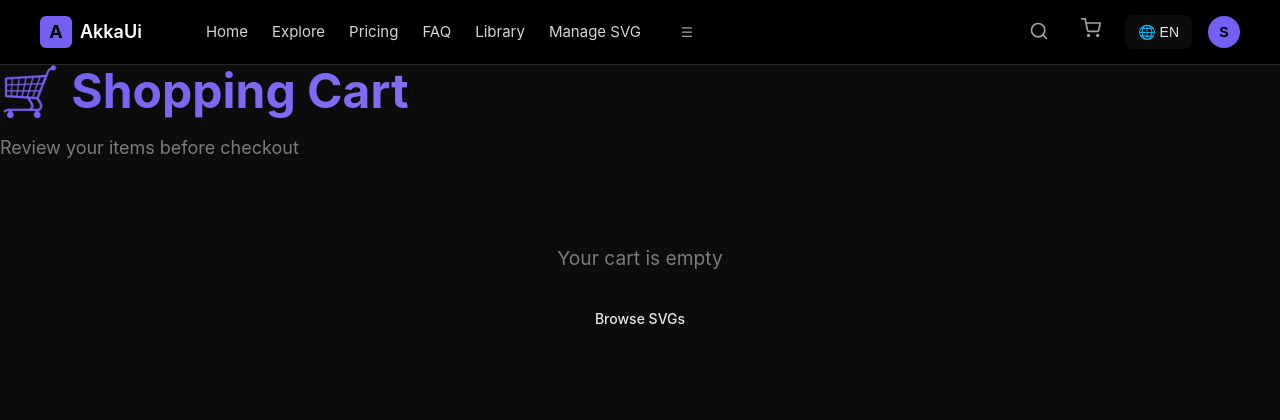
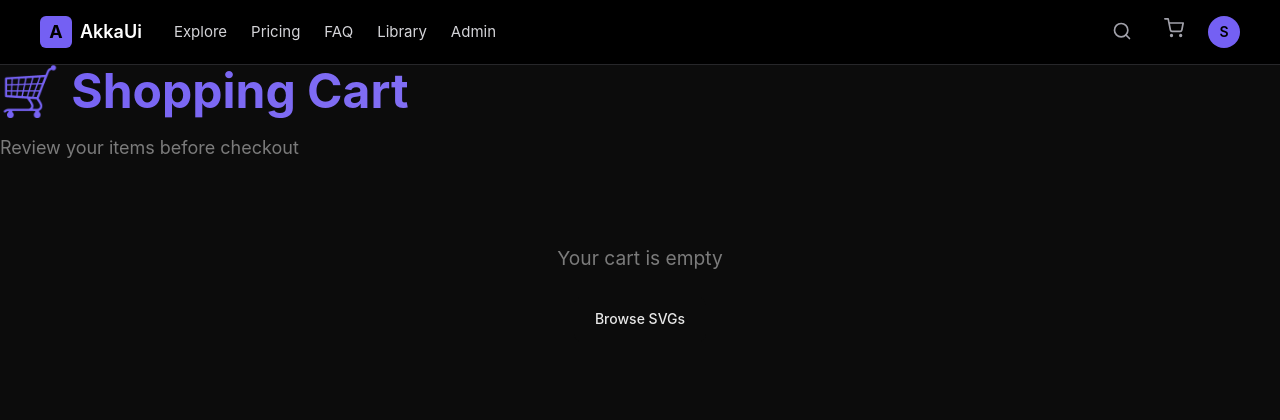
Before and after one commit to aldeandersantos/AkkaUi, a Django app: page /en/cart/ in a window 1280 px wide. Shown: the top 420 px of the page. Run offline with Django 5.2, Linux system fonts and the light colour scheme; the visitor is signed in with stand-in values (Sample User, id 1); some libraries are stand-ins or nearby versions.

Commit message:
Fix: Corrigir header menu e sistema de notificações
1. Removido dropdown do avatar do usuário - agora é link direto para perfil
2. Substituído alert() por sistema de notificação toast moderno
3. Ajustado header para ser mais próximo do design futuro_frontend
4. Menu desktop sempre visível em telas grandes (>768px)
5. Botões Sign In/Up visíveis em desktop

Co-authored-by: aldeandersantos <65050933+aldeandersantos@users.noreply.github.com>

```diff
--- a/templates/core/base.html
+++ b/templates/core/base.html
@@ -24,36 +24,35 @@
     {% block extra_head %}{% endblock %}
   </head>
   <body>
+    <!-- Notification Toast Container -->
+    <div id="notificationContainer" style="position: fixed; top: 20px; right: 20px; z-index: 10000; display: flex; flex-direction: column; gap: 0.5rem;"></div>
+
     <header class="site-header-dark">
       <div class="container">
+        <div style="display: flex; align-items: center; justify-content: space-between; width: 100%;">
+          <!-- Logo e Navegação Desktop -->
           <div style="display: flex; align-items: center; gap: 2rem;">
             <a href="{% url 'core:home' %}" class="brand">
               <span class="brand-icon">A</span>
               <span>AkkaUi</span>
             </a>
 
-          <nav class="nav" style="display: none;" id="mainNav">
-            <a href="{% url 'core:home' %}" {% if request.path == '/' %}class="active"{% endif %}>{% trans "Home" %}</a>
-            <a href="{% url 'core:explore' %}" {% if 'explore' in request.path %}class="active"{% endif %}>{% trans "Explore" %}</a>
-            <a href="{% url 'core:pricing' %}" {% if 'pricing' in request.path %}class="active"{% endif %}>{% trans "Pricing" %}</a>
-            <a href="{% url 'core:faq' %}" {% if 'faq' in request.path %}class="active"{% endif %}>FAQ</a>
+            <!-- Desktop Navigation - sempre visível em telas grandes -->
+            <nav style="display: none; gap: 1.5rem; align-items: center;" id="desktopNav">
+              <a href="{% url 'core:explore' %}" style="color: var(--text-gray-300); text-decoration: none; transition: var(--transition-fast); font-size: 0.9375rem;" onmouseover="this.style.color='var(--text-white)'" onmouseout="this.style.color='var(--text-gray-300)'">{% trans "Explore" %}</a>
+              <a href="{% url 'core:pricing' %}" style="color: var(--text-gray-300); text-decoration: none; transition: var(--transition-fast); font-size: 0.9375rem;" onmouseover="this.style.color='var(--text-white)'" onmouseout="this.style.color='var(--text-gray-300)'">{% trans "Pricing" %}</a>
+              <a href="{% url 'core:faq' %}" style="color: var(--text-gray-300); text-decoration: none; transition: var(--transition-fast); font-size: 0.9375rem;" onmouseover="this.style.color='var(--text-white)'" onmouseout="this.style.color='var(--text-gray-300)'">FAQ</a>
               {% if user.is_authenticated %}
-              <a href="{% url 'core:minha_biblioteca' %}" {% if 'minha-biblioteca' in request.path %}class="active"{% endif %}>{% trans "Library" %}</a>
+                <a href="{% url 'core:minha_biblioteca' %}" style="color: var(--text-gray-300); text-decoration: none; transition: var(--transition-fast); font-size: 0.9375rem;" onmouseover="this.style.color='var(--text-white)'" onmouseout="this.style.color='var(--text-gray-300)'">{% trans "Library" %}</a>
               {% endif %}
               {% if user.is_authenticated and user.admin %}
-              <a href="{% url 'core:admin_svg' %}" {% if 'manage/svg' in request.path %}class="active"{% endif %}>{% trans "Manage SVG" %}</a>
+                <a href="{% url 'core:admin_svg' %}" style="color: var(--text-gray-300); text-decoration: none; transition: var(--transition-fast); font-size: 0.9375rem;" onmouseover="this.style.color='var(--text-white)'" onmouseout="this.style.color='var(--text-gray-300)'">{% trans "Admin" %}</a>
               {% endif %}
             </nav>
-
-          <button class="icon-button" onclick="toggleMenu()" style="display: block; margin-left: auto;">☰</button>
           </div>
 
+          <!-- Actions - direita -->
           <div class="actions">
-          <form action="{% url 'core:explore' %}" method="get" style="position: relative; display: none;" id="searchForm">
-            <input name="q" type="search" placeholder="{% trans 'Search...' %}" aria-label="{% trans 'Search components' %}" class="input" style="padding-right: 2.5rem; width: 200px;">
-            <button type="button" onclick="toggleSearch()" style="position: absolute; right: 0.5rem; top: 50%; transform: translateY(-50%); background: none; border: none; color: var(--text-gray-400); cursor: pointer;">✕</button>
-          </form>
-
             <button class="icon-button" onclick="toggleSearch()">
               <svg width="20" height="20" viewBox="0 0 24 24" fill="none" stroke="currentColor" stroke-width="2" stroke-linecap="round" stroke-linejoin="round">
                 <circle cx="11" cy="11" r="8"></circle>
@@ -71,61 +70,64 @@
               </a>
             {% endif %}
 
-          <div class="language-switcher" style="position: relative;">
-            <button onclick="toggleLanguageMenu()" class="btn btn-outline" style="padding: 0.5rem 0.75rem; font-size: 0.875rem; height: auto;">
-              🌐 {{ LANGUAGE_CODE|upper }}
+            {% if user.is_authenticated %}
+              <!-- Avatar simples sem dropdown -->
+              <a href="{% url 'usuario:profile' %}" class="icon-button" style="width: 2rem; height: 2rem; background-color: var(--primary); border-radius: 50%; color: var(--bg-black); font-weight: 600; font-size: 0.875rem; display: flex; align-items: center; justify-content: center; text-decoration: none;" title="{% trans 'Profile' %}">
+                {{ user.username|slice:":1"|upper }}
+              </a>
+            {% else %}
+              <a href="{% url 'usuario:signin' %}" class="btn btn-outline" style="padding: 0.5rem 1rem; font-size: 0.875rem; height: auto; display: none;" id="signinBtn">{% trans "Sign In" %}</a>
+              <a href="{% url 'usuario:signup' %}" class="btn btn-primary" style="padding: 0.5rem 1rem; font-size: 0.875rem; height: auto; display: none;" id="signupBtn">{% trans "Sign Up" %}</a>
+            {% endif %}
+
+            <!-- Menu hamburguer para mobile -->
+            <button class="icon-button" onclick="toggleMobileMenu()" style="display: block;" id="menuToggle">
+              <svg width="20" height="20" viewBox="0 0 24 24" fill="none" stroke="currentColor" stroke-width="2" stroke-linecap="round" stroke-linejoin="round">
+                <line x1="3" y1="12" x2="21" y2="12"></line>
+                <line x1="3" y1="6" x2="21" y2="6"></line>
+                <line x1="3" y1="18" x2="21" y2="18"></line>
+              </svg>
             </button>
-            <div id="languageMenu" style="display: none; position: absolute; right: 0; top: 100%; margin-top: 0.5rem; background: var(--bg-gray-900); border: 1px solid var(--border-gray-800); border-radius: 0.5rem; min-width: 180px; box-shadow: 0 4px 12px rgba(0,0,0,0.3); z-index: 1000;">
-              <form action="{% url 'set_language' %}" method="post" style="margin: 0;">
-                {% csrf_token %}
-                <input name="next" type="hidden" value="{{ request.path }}">
-                {% get_current_language as LANGUAGE_CODE %}
-                {% get_available_languages as LANGUAGES %}
-                {% for lang_code, lang_name in LANGUAGES %}
-                <button type="submit" name="language" value="{{ lang_code }}"
-                        style="width: 100%; padding: 0.75rem 1rem; background: {% if lang_code == LANGUAGE_CODE %}var(--primary){% else %}transparent{% endif %};
-                               border: none; color: {% if lang_code == LANGUAGE_CODE %}var(--bg-black){% else %}var(--text-gray-300){% endif %};
-                               text-align: left; cursor: pointer; transition: var(--transition-fast); font-size: 0.875rem; font-weight: 500;">
-                  {{ lang_name }}
-                </button>
-                {% endfor %}
-              </form>
           </div>
         </div>
 
-          {% if user.is_authenticated %}
-            <div style="position: relative;" x-data="{ open: false }">
-              <button @click="open = !open" class="icon-button" style="width: 2rem; height: 2rem; background-color: var(--primary); border-radius: 50%; color: var(--bg-black); font-weight: 600; font-size: 0.875rem;">
-                {{ user.username|slice:":1"|upper }}
-              </button>
-              <div x-show="open" @click.outside="open = false" style="display: none; position: absolute; right: 0; top: 100%; margin-top: 0.5rem; background: var(--bg-gray-900); border: 1px solid var(--border-gray-800); border-radius: 0.5rem; min-width: 180px; box-shadow: 0 4px 12px rgba(0,0,0,0.3); z-index: 1000;" x-bind:style="open ? 'display: block' : 'display: none'">
-                <a href="{% url 'usuario:profile' %}" style="display: block; padding: 0.75rem 1rem; color: var(--text-gray-300); text-decoration: none; transition: var(--transition-fast); font-size: 0.875rem;">{% trans "Profile" %}</a>
-                <a href="{% url 'usuario:signout' %}" style="display: block; padding: 0.75rem 1rem; color: var(--text-gray-300); text-decoration: none; transition: var(--transition-fast); font-size: 0.875rem; border-top: 1px solid var(--border-gray-800);">{% trans "Sign Out" %}</a>
+        <!-- Search form expandido -->
+        <form action="{% url 'core:explore' %}" method="get" style="position: absolute; top: 100%; left: 0; right: 0; background: var(--bg-gray-900); border-bottom: 1px solid var(--border-gray-800); padding: 1rem; display: none;" id="searchForm">
+          <div class="container">
+            <div style="position: relative; max-width: 600px; margin: 0 auto;">
+              <input name="q" type="search" placeholder="{% trans 'Search...' %}" aria-label="{% trans 'Search components' %}" class="input" style="width: 100%; padding-left: 3rem;">
+              <svg style="position: absolute; left: 1rem; top: 50%; transform: translateY(-50%); color: var(--text-gray-500);" width="20" height="20" viewBox="0 0 24 24" fill="none" stroke="currentColor" stroke-width="2" stroke-linecap="round" stroke-linejoin="round">
+                <circle cx="11" cy="11" r="8"></circle>
+                <path d="m21 21-4.35-4.35"></path>
+              </svg>
             </div>
           </div>
-          {% else %}
-            <a href="{% url 'usuario:signin' %}" class="btn btn-outline" style="padding: 0.5rem 1rem; font-size: 0.875rem; height: auto;">{% trans "Sign In" %}</a>
-            <a href="{% url 'usuario:signup' %}" class="btn btn-primary" style="padding: 0.5rem 1rem; font-size: 0.875rem; height: auto;">{% trans "Sign Up" %}</a>
-          {% endif %}
-        </div>
+        </form>
       </div>
     </header>
 
     <!-- Mobile Menu -->
-    <div id="mobileMenu" style="display: none; position: fixed; top: 4rem; left: 0; right: 0; background: rgba(0, 0, 0, 0.98); backdrop-filter: blur(12px); border-bottom: 1px solid var(--border-gray-800); z-index: 40; padding: 1rem;">
+    <div id="mobileMenu" style="display: none; position: fixed; top: 4rem; left: 0; right: 0; bottom: 0; background: rgba(0, 0, 0, 0.98); backdrop-filter: blur(12px); z-index: 40; overflow-y: auto;">
+      <div class="container" style="padding: 2rem 1rem;">
         <nav style="display: flex; flex-direction: column; gap: 0.5rem;">
-        <a href="{% url 'core:home' %}" style="padding: 0.75rem 1rem; color: var(--text-gray-300); text-decoration: none; border-radius: 0.5rem; transition: var(--transition-fast);" onmouseover="this.style.backgroundColor='var(--bg-gray-900)'; this.style.color='var(--text-white)'" onmouseout="this.style.backgroundColor='transparent'; this.style.color='var(--text-gray-300)'">{% trans "Home" %}</a>
-        <a href="{% url 'core:explore' %}" style="padding: 0.75rem 1rem; color: var(--text-gray-300); text-decoration: none; border-radius: 0.5rem; transition: var(--transition-fast);" onmouseover="this.style.backgroundColor='var(--bg-gray-900)'; this.style.color='var(--text-white)'" onmouseout="this.style.backgroundColor='transparent'; this.style.color='var(--text-gray-300)'">{% trans "Explore" %}</a>
-        <a href="{% url 'core:pricing' %}" style="padding: 0.75rem 1rem; color: var(--text-gray-300); text-decoration: none; border-radius: 0.5rem; transition: var(--transition-fast);" onmouseover="this.style.backgroundColor='var(--bg-gray-900)'; this.style.color='var(--text-white)'" onmouseout="this.style.backgroundColor='transparent'; this.style.color='var(--text-gray-300)'">{% trans "Pricing" %}</a>
-        <a href="{% url 'core:faq' %}" style="padding: 0.75rem 1rem; color: var(--text-gray-300); text-decoration: none; border-radius: 0.5rem; transition: var(--transition-fast);" onmouseover="this.style.backgroundColor='var(--bg-gray-900)'; this.style.color='var(--text-white)'" onmouseout="this.style.backgroundColor='transparent'; this.style.color='var(--text-gray-300)'">FAQ</a>
+          <a href="{% url 'core:home' %}" style="padding: 0.875rem 1rem; color: var(--text-gray-300); text-decoration: none; border-radius: 0.5rem; transition: var(--transition-fast); font-size: 1rem;" onmouseover="this.style.backgroundColor='var(--bg-gray-900)'; this.style.color='var(--text-white)'" onmouseout="this.style.backgroundColor='transparent'; this.style.color='var(--text-gray-300)'">{% trans "Home" %}</a>
+          <a href="{% url 'core:explore' %}" style="padding: 0.875rem 1rem; color: var(--text-gray-300); text-decoration: none; border-radius: 0.5rem; transition: var(--transition-fast); font-size: 1rem;" onmouseover="this.style.backgroundColor='var(--bg-gray-900)'; this.style.color='var(--text-white)'" onmouseout="this.style.backgroundColor='transparent'; this.style.color='var(--text-gray-300)'">{% trans "Explore" %}</a>
+          <a href="{% url 'core:pricing' %}" style="padding: 0.875rem 1rem; color: var(--text-gray-300); text-decoration: none; border-radius: 0.5rem; transition: var(--transition-fast); font-size: 1rem;" onmouseover="this.style.backgroundColor='var(--bg-gray-900)'; this.style.color='var(--text-white)'" onmouseout="this.style.backgroundColor='transparent'; this.style.color='var(--text-gray-300)'">{% trans "Pricing" %}</a>
+          <a href="{% url 'core:faq' %}" style="padding: 0.875rem 1rem; color: var(--text-gray-300); text-decoration: none; border-radius: 0.5rem; transition: var(--transition-fast); font-size: 1rem;" onmouseover="this.style.backgroundColor='var(--bg-gray-900)'; this.style.color='var(--text-white)'" onmouseout="this.style.backgroundColor='transparent'; this.style.color='var(--text-gray-300)'">FAQ</a>
           {% if user.is_authenticated %}
-          <a href="{% url 'core:minha_biblioteca' %}" style="padding: 0.75rem 1rem; color: var(--text-gray-300); text-decoration: none; border-radius: 0.5rem; transition: var(--transition-fast);" onmouseover="this.style.backgroundColor='var(--bg-gray-900)'; this.style.color='var(--text-white)'" onmouseout="this.style.backgroundColor='transparent'; this.style.color='var(--text-gray-300)'">{% trans "Library" %}</a>
-          <a href="{% url 'core:cart' %}" style="padding: 0.75rem 1rem; color: var(--text-gray-300); text-decoration: none; border-radius: 0.5rem; transition: var(--transition-fast);" onmouseover="this.style.backgroundColor='var(--bg-gray-900)'; this.style.color='var(--text-white)'" onmouseout="this.style.backgroundColor='transparent'; this.style.color='var(--text-gray-300)'">{% trans "Cart" %}</a>
+            <a href="{% url 'core:minha_biblioteca' %}" style="padding: 0.875rem 1rem; color: var(--text-gray-300); text-decoration: none; border-radius: 0.5rem; transition: var(--transition-fast); font-size: 1rem;" onmouseover="this.style.backgroundColor='var(--bg-gray-900)'; this.style.color='var(--text-white)'" onmouseout="this.style.backgroundColor='transparent'; this.style.color='var(--text-gray-300)'">{% trans "Library" %}</a>
+            <a href="{% url 'core:cart' %}" style="padding: 0.875rem 1rem; color: var(--text-gray-300); text-decoration: none; border-radius: 0.5rem; transition: var(--transition-fast); font-size: 1rem;" onmouseover="this.style.backgroundColor='var(--bg-gray-900)'; this.style.color='var(--text-white)'" onmouseout="this.style.backgroundColor='transparent'; this.style.color='var(--text-gray-300)'">{% trans "Cart" %}</a>
+            <a href="{% url 'usuario:profile' %}" style="padding: 0.875rem 1rem; color: var(--text-gray-300); text-decoration: none; border-radius: 0.5rem; transition: var(--transition-fast); font-size: 1rem;" onmouseover="this.style.backgroundColor='var(--bg-gray-900)'; this.style.color='var(--text-white)'" onmouseout="this.style.backgroundColor='transparent'; this.style.color='var(--text-gray-300)'">{% trans "Profile" %}</a>
+            <a href="{% url 'usuario:signout' %}" style="padding: 0.875rem 1rem; color: var(--text-gray-300); text-decoration: none; border-radius: 0.5rem; transition: var(--transition-fast); font-size: 1rem; border-top: 1px solid var(--border-gray-800); margin-top: 0.5rem;" onmouseover="this.style.backgroundColor='var(--bg-gray-900)'; this.style.color='var(--text-white)'" onmouseout="this.style.backgroundColor='transparent'; this.style.color='var(--text-gray-300)'">{% trans "Sign Out" %}</a>
             {% if user.admin %}
-            <a href="{% url 'core:admin_svg' %}" style="padding: 0.75rem 1rem; color: var(--text-gray-300); text-decoration: none; border-radius: 0.5rem; transition: var(--transition-fast);" onmouseover="this.style.backgroundColor='var(--bg-gray-900)'; this.style.color='var(--text-white)'" onmouseout="this.style.backgroundColor='transparent'; this.style.color='var(--text-gray-300)'">{% trans "Manage SVG" %}</a>
+              <a href="{% url 'core:admin_svg' %}" style="padding: 0.875rem 1rem; color: var(--text-gray-300); text-decoration: none; border-radius: 0.5rem; transition: var(--transition-fast); font-size: 1rem;" onmouseover="this.style.backgroundColor='var(--bg-gray-900)'; this.style.color='var(--text-white)'" onmouseout="this.style.backgroundColor='transparent'; this.style.color='var(--text-gray-300)'">{% trans "Manage SVG" %}</a>
             {% endif %}
+          {% else %}
+            <a href="{% url 'usuario:signin' %}" style="padding: 0.875rem 1rem; color: var(--text-gray-300); text-decoration: none; border-radius: 0.5rem; transition: var(--transition-fast); font-size: 1rem; border-top: 1px solid var(--border-gray-800); margin-top: 0.5rem;" onmouseover="this.style.backgroundColor='var(--bg-gray-900)'; this.style.color='var(--text-white)'" onmouseout="this.style.backgroundColor='transparent'; this.style.color='var(--text-gray-300)'">{% trans "Sign In" %}</a>
+            <a href="{% url 'usuario:signup' %}" class="btn btn-primary" style="margin-top: 0.5rem;">{% trans "Sign Up" %}</a>
           {% endif %}
         </nav>
+      </div>
     </div>
 
     <main style="min-height: calc(100vh - 12rem);">
@@ -218,54 +220,77 @@
     </footer>
 
     <script>
-      function toggleMenu() {
+      // Notification System
+      window.showNotification = function(message, type = 'success') {
+        const container = document.getElementById('notificationContainer');
+        const notification = document.createElement('div');
+
+        const bgColors = {
+          success: 'linear-gradient(135deg, rgba(163, 230, 53, 0.95), rgba(132, 204, 22, 0.95))',
+          error: 'linear-gradient(135deg, rgba(239, 68, 68, 0.95), rgba(220, 38, 38, 0.95))',
+          info: 'linear-gradient(135deg, rgba(59, 130, 246, 0.95), rgba(37, 99, 235, 0.95))'
+        };
+
+        notification.style.cssText = `
+          background: ${bgColors[type] || bgColors.success};
+          color: white;
+          padding: 1rem 1.5rem;
+          border-radius: 0.75rem;
+          box-shadow: 0 10px 25px rgba(0,0,0,0.3);
+          display: flex;
+          align-items: center;
+          gap: 0.75rem;
+          min-width: 300px;
+          max-width: 400px;
+          animation: slideInRight 0.3s ease;
+          font-weight: 500;
+          font-size: 0.9375rem;
+        `;
+
+        const icon = type === 'success' ? '✓' : type === 'error' ? '✕' : 'ℹ';
+        notification.innerHTML = `
+          <span style="font-size: 1.25rem; font-weight: bold;">${icon}</span>
+          <span style="flex: 1;">${message}</span>
+          <button onclick="this.parentElement.remove()" style="background: rgba(255,255,255,0.2); border: none; color: white; width: 1.5rem; height: 1.5rem; border-radius: 50%; cursor: pointer; display: flex; align-items: center; justify-content: center; font-size: 1rem; font-weight: bold;">×</button>
+        `;
+
+        container.appendChild(notification);
+
+        setTimeout(() => {
+          notification.style.animation = 'slideOutRight 0.3s ease';
+          setTimeout(() => notification.remove(), 300);
+        }, 4000);
+      };
+
+      // Mobile menu toggle
+      function toggleMobileMenu() {
         const menu = document.getElementById('mobileMenu');
-        const nav = document.getElementById('mainNav');
-
-        if (menu.style.display === 'none' || menu.style.display === '') {
-          menu.style.display = 'block';
-          nav.style.display = 'flex';
-        } else {
-          menu.style.display = 'none';
-          nav.style.display = 'none';
-        }
+        menu.style.display = menu.style.display === 'none' || menu.style.display === '' ? 'block' : 'none';
       }
 
+      // Search toggle
       function toggleSearch() {
         const searchForm = document.getElementById('searchForm');
         const searchInput = searchForm.querySelector('input');
 
         if (searchForm.style.display === 'none' || searchForm.style.display === '') {
           searchForm.style.display = 'block';
-          searchInput.focus();
+          setTimeout(() => searchInput.focus(), 100);
         } else {
           searchForm.style.display = 'none';
           searchInput.value = '';
         }
       }
 
-      function toggleLanguageMenu() {
-        const menu = document.getElementById('languageMenu');
-        menu.style.display = menu.style.display === 'none' ? 'block' : 'none';
-      }
-
       // Close menus when clicking outside
       document.addEventListener('click', function(event) {
-        const nav = document.getElementById('mainNav');
         const mobileMenu = document.getElementById('mobileMenu');
-        const menuButton = event.target.closest('[onclick*="toggleMenu"]');
-        const langMenu = document.getElementById('languageMenu');
-        const langSwitcher = document.querySelector('.language-switcher');
+        const menuButton = event.target.closest('[onclick*="toggleMobileMenu"]');
         const searchForm = document.getElementById('searchForm');
         const searchButton = event.target.closest('[onclick*="toggleSearch"]');
 
         if (!menuButton && !mobileMenu.contains(event.target)) {
           mobileMenu.style.display = 'none';
-          nav.style.display = 'none';
-        }
-
-        if (langSwitcher && !langSwitcher.contains(event.target)) {
-          langMenu.style.display = 'none';
         }
 
         if (!searchButton && !searchForm.contains(event.target)) {
@@ -275,21 +300,50 @@
 
       // Show desktop nav on larger screens
       window.addEventListener('resize', function() {
-        const nav = document.getElementById('mainNav');
-        const mobileMenu = document.getElementById('mobileMenu');
+        const desktopNav = document.getElementById('desktopNav');
+        const menuToggle = document.getElementById('menuToggle');
+        const signinBtn = document.getElementById('signinBtn');
+        const signupBtn = document.getElementById('signupBtn');
 
         if (window.innerWidth >= 768) {
-          nav.style.display = 'flex';
-          mobileMenu.style.display = 'none';
+          desktopNav.style.display = 'flex';
+          menuToggle.style.display = 'none';
+          if (signinBtn) signinBtn.style.display = 'inline-flex';
+          if (signupBtn) signupBtn.style.display = 'inline-flex';
+          document.getElementById('mobileMenu').style.display = 'none';
         } else {
-          nav.style.display = 'none';
+          desktopNav.style.display = 'none';
+          menuToggle.style.display = 'block';
+          if (signinBtn) signinBtn.style.display = 'none';
+          if (signupBtn) signupBtn.style.display = 'none';
         }
       });
 
-      // Initialize
+      // Initialize on load
+      window.addEventListener('DOMContentLoaded', function() {
         if (window.innerWidth >= 768) {
-        document.getElementById('mainNav').style.display = 'flex';
+          document.getElementById('desktopNav').style.display = 'flex';
+          document.getElementById('menuToggle').style.display = 'none';
+          const signinBtn = document.getElementById('signinBtn');
+          const signupBtn = document.getElementById('signupBtn');
+          if (signinBtn) signinBtn.style.display = 'inline-flex';
+          if (signupBtn) signupBtn.style.display = 'inline-flex';
         }
+      });
+
+      // Add CSS animations
+      const style = document.createElement('style');
+      style.textContent = `
+        @keyframes slideInRight {
+          from { transform: translateX(400px); opacity: 0; }
+          to { transform: translateX(0); opacity: 1; }
+        }
+        @keyframes slideOutRight {
+          from { transform: translateX(0); opacity: 1; }
+          to { transform: translateX(400px); opacity: 0; }
+        }
+      `;
+      document.head.appendChild(style);
     </script>
 
     <!-- Shopping Cart Script -->
```
Also changed, not shown: templates/core/partials/item_card.html (+16 -2 lines). Lines whose indentation alone changed are shown as unchanged.
